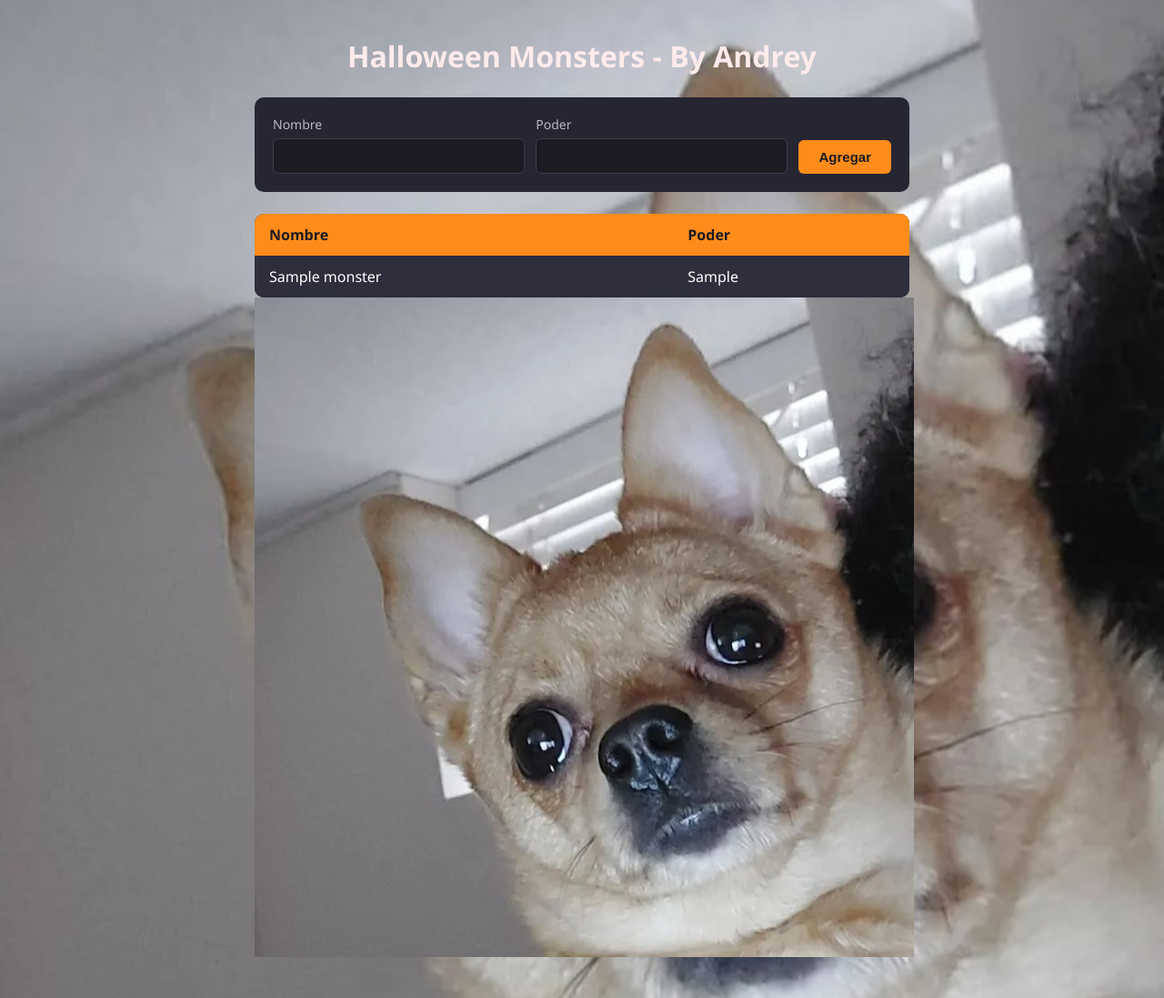
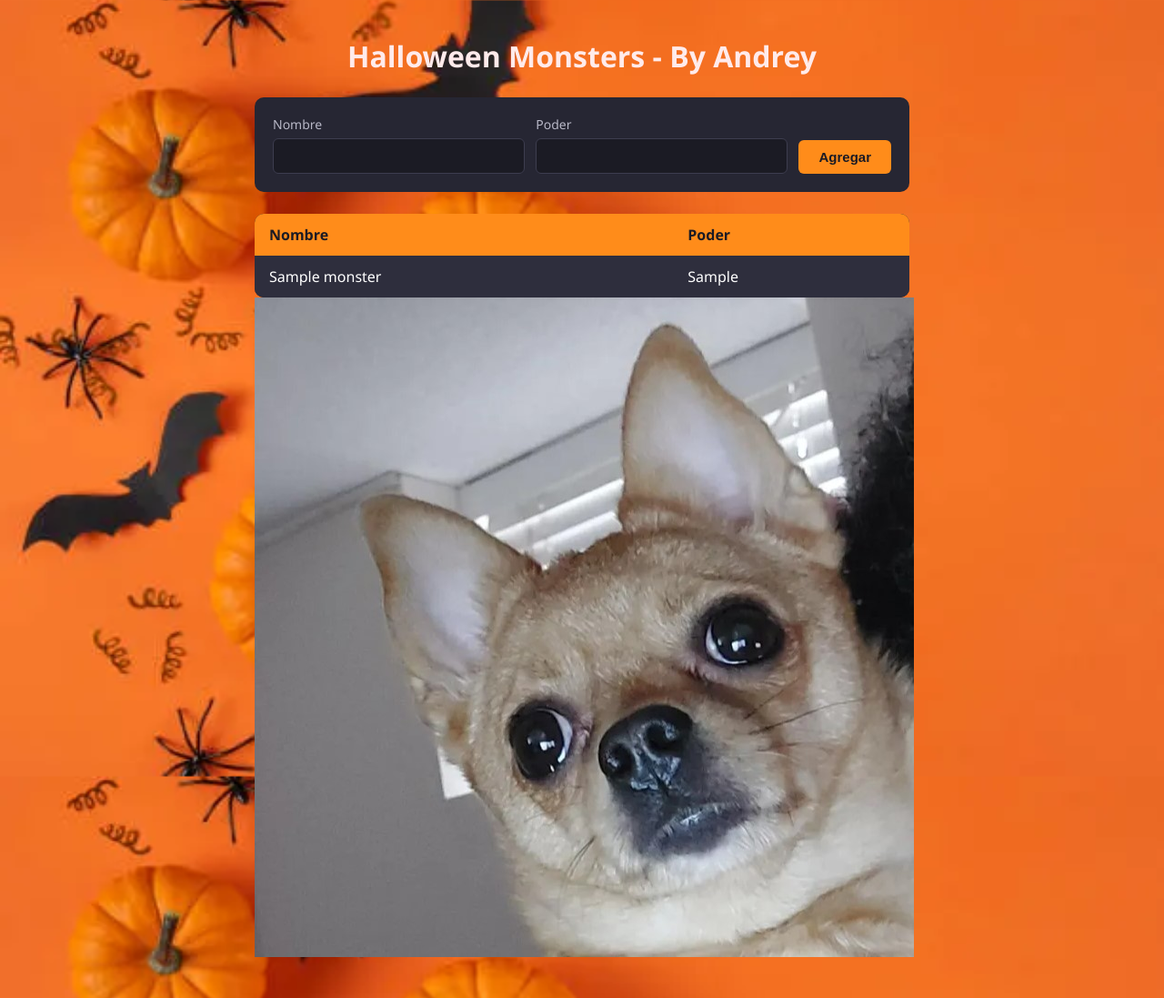
Before and after one commit to Andrey-Enrique-GM/Calabaza, a Flask app: page / in a window 1280 px wide. Shown: the whole page at 91% size. Run offline with Flask 3, Linux system fonts and the light colour scheme; tables that the repository leaves empty or names only in its code hold one stand-in row (values such as "Sample post").

Commit message:
11, fixed version

```diff
--- a/static/css/styles.css
+++ b/static/css/styles.css
@@ -6,7 +6,7 @@ body {
     margin: 0;
     padding: 40px 16px;
     font-family: "Segoe UI", Arial, sans-serif;
-    background-image: url('../images/iwawa.jpg');
+    background-image: url('../images/happy-halloween.webp');
     background-position: center center;
     background-repeat: no-repeat;
     background-size: cover;
```
